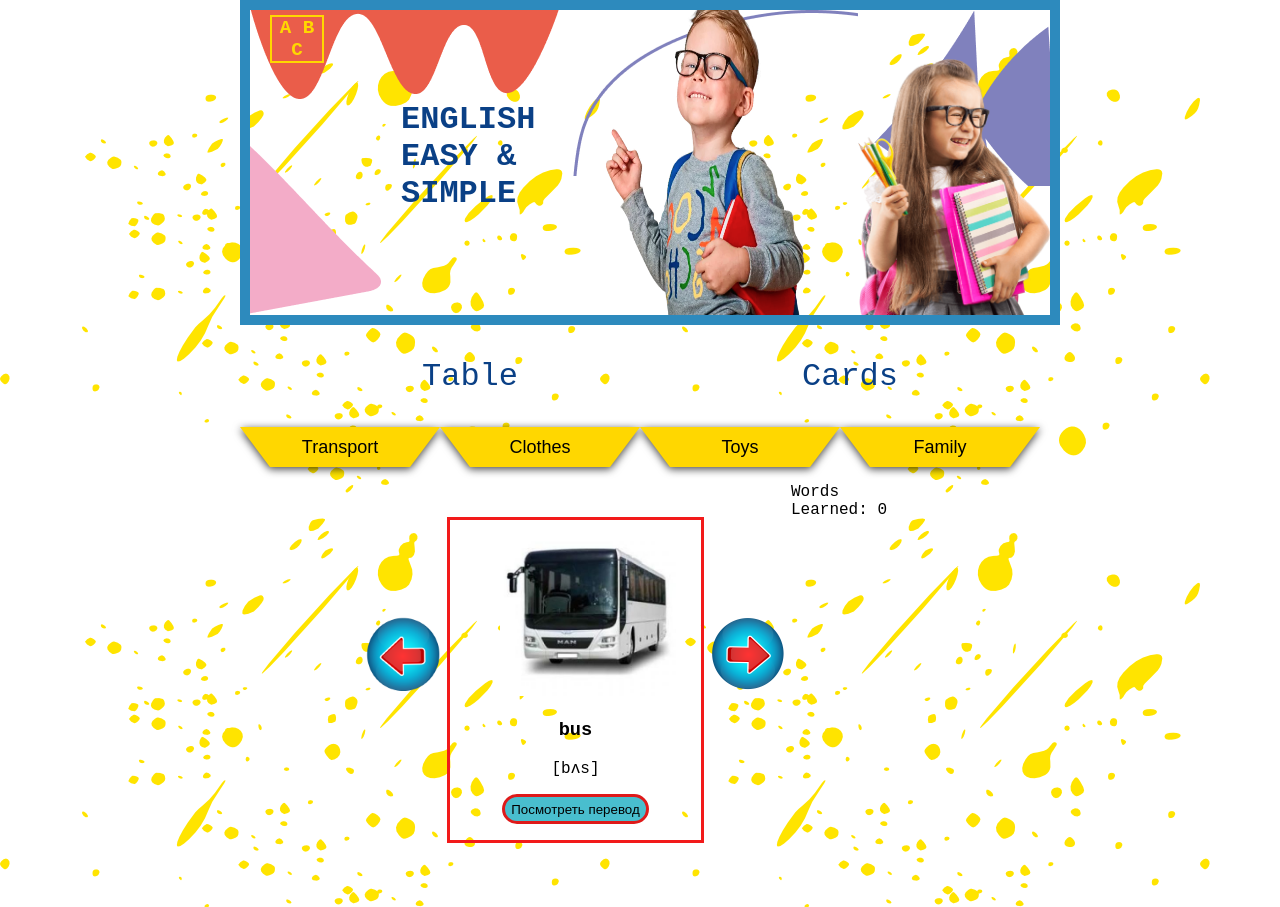
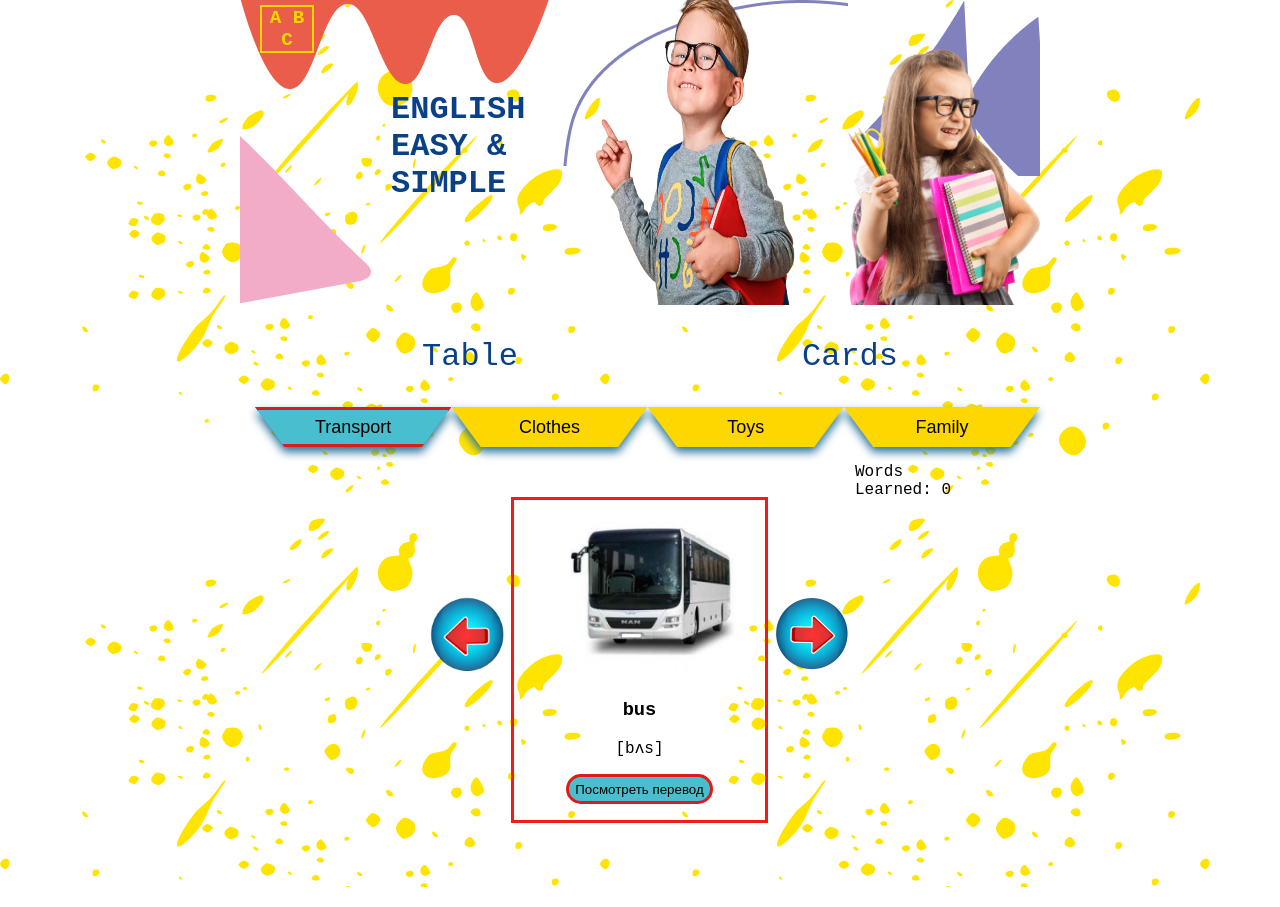
Before and after one commit to SerovaKaterina/english-for-children, a React (Create React App) app in the folder cards/: page /cards in a window 1280 px wide. Both pictures are taken after a click on the button "Transport". Built offline with nearby package versions, Linux system fonts and the light colour scheme; a web font is replaced by a local one.

Commit message:
add styles

```diff
--- a/cards/src/components/Cards/Cards.jsx
+++ b/cards/src/components/Cards/Cards.jsx
@@ -1,34 +1,36 @@
-import React from "react";
+import React, { useState } from "react";
 import styles from "./Cards.module.css";
 
 function Cards({ onSelectCategory }) {
-  //обработчик клика по категории
+  const [selectedCategory, setSelectedCategory] = useState(null);
+
   const handleCategoryClick = (category) => {
     onSelectCategory(category);
+    setSelectedCategory(category); // Установка выбранной категории
   };
 
   return (
     <div className={styles.dropdown_content}>
       <button
-        className={styles.dropdown_btn}
+        className={`${styles.dropdown_btn} ${selectedCategory === "Транспорт" ? styles.selected : ""}`}
         onClick={() => handleCategoryClick("Транспорт")}
       >
         Transport
       </button>
       <button
-        className={styles.dropdown_btn}
+        className={`${styles.dropdown_btn} ${selectedCategory === "Одежда" ? styles.selected : ""}`}
         onClick={() => handleCategoryClick("Одежда")}
       >
         Clothes
       </button>
       <button
-        className={styles.dropdown_btn}
+        className={`${styles.dropdown_btn} ${selectedCategory === "Игрушки" ? styles.selected : ""}`}
         onClick={() => handleCategoryClick("Игрушки")}
       >
         Toys
       </button>
       <button
-        className={styles.dropdown_btn}
+        className={`${styles.dropdown_btn} ${selectedCategory === "Семья" ? styles.selected : ""}`}
         onClick={() => handleCategoryClick("Семья")}
       >
         Family
--- a/cards/src/components/Cards/Cards.module.css
+++ b/cards/src/components/Cards/Cards.module.css
@@ -17,10 +17,9 @@
 .dropdown_content {
   display: flex;
   max-width: 800px;
-  justify-content: center;
-  position: relative;
+  margin-left: 15px;
   list-style: none;
-  filter: drop-shadow(0 2px 4px rgba(0, 0, 0, 0.75));
+  filter: drop-shadow(0 5px 5px rgb(35, 112, 153));
 }
 .dropdown_content:nth-of-type(1) {
   z-index: 1;
@@ -59,7 +58,8 @@
   z-index: 1;
 }
 
-.dropdown_btn:hover {
+.dropdown_btn:hover,
+.selected {
   background-color: rgb(73, 190, 206);
   border: 3px solid rgb(223, 26, 26);
 }
--- a/cards/src/components/Carousel/Carousel.module.css
+++ b/cards/src/components/Carousel/Carousel.module.css
@@ -2,7 +2,7 @@
 .carousel {
   display: flex;
   width: 70%;
-  margin: 0 auto;
+  margin-left: 23%;
   font-family: "Wellfleet", monospace;
 }
 
--- a/cards/src/components/Header/header.module.css
+++ b/cards/src/components/Header/header.module.css
@@ -3,7 +3,6 @@
   display: flex;
   background-image: url(../../images/1.png);
   background-repeat: no-repeat;
-  border: 10px solid rgb(45, 138, 189);
 }
 .img_boy {
   width: 60%;
```
